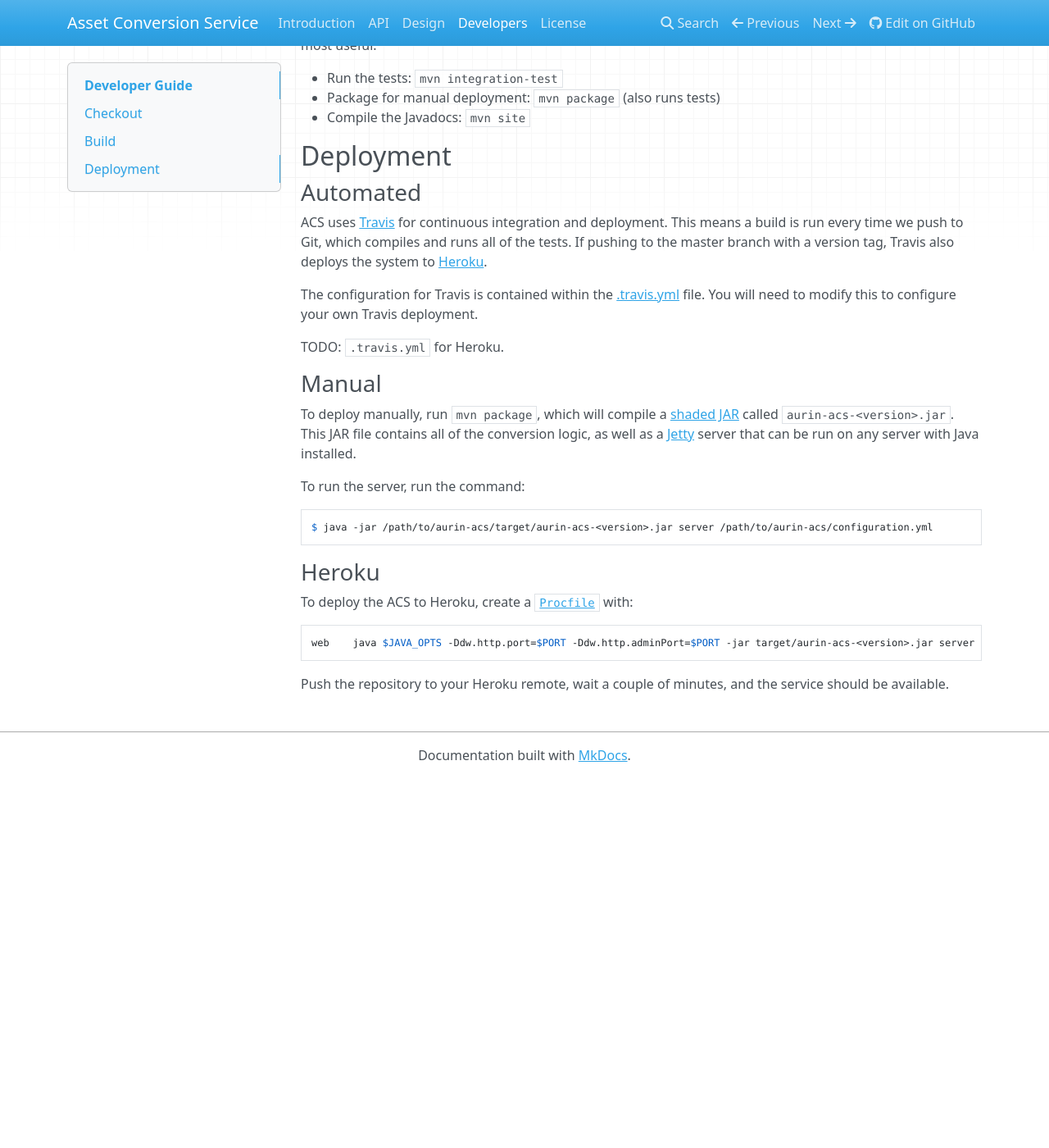
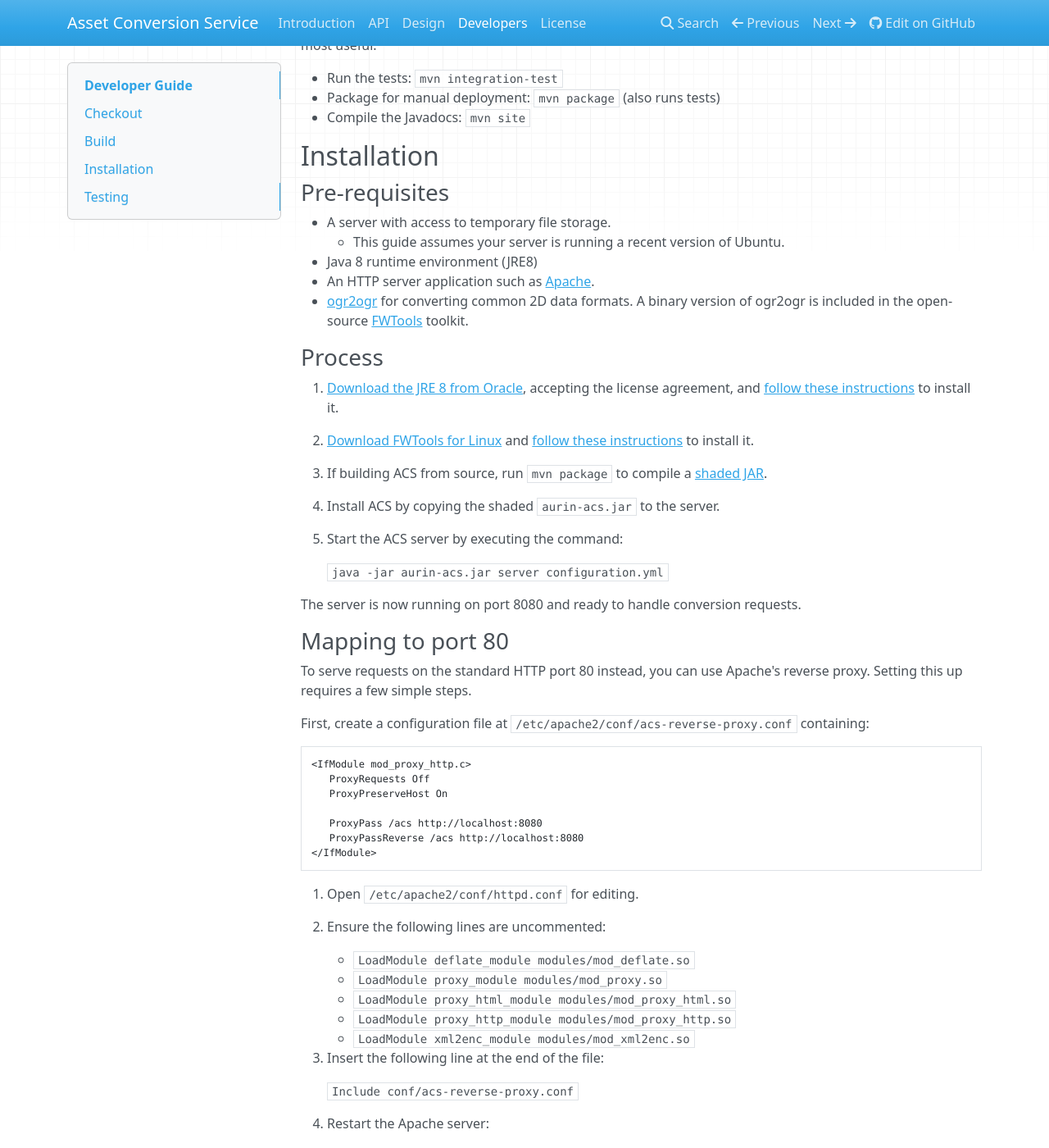
Before and after one commit to omni360/aurin-acs, an MkDocs documentation site: the page built from docs/developers.md, in a window 1280 px wide and 1400 px high, scrolled down 372 px. Shown: the whole window at 82% size. Built offline with MkDocs 1.6.1, drawn with Linux system fonts in a browser that asks for light colours; nearby versions of some CDN libraries; old or Windows-style settings are respelled for this version of MkDocs; before the commit the page ends 1321 px from its top, so only the background shows below that; some of the changed text lies outside the part shown.

Commit message:
Updated docs.

````diff
--- a/docs/developers.md
+++ b/docs/developers.md
@@ -19,46 +19,87 @@ are the most useful:
 * Package for manual deployment: `mvn package` (also runs tests)
 * Compile the Javadocs: `mvn site`
 
+## Installation
 
-## Deployment
+### Pre-requisites
 
-### Automated
+* A server with access to temporary file storage.
+    * This guide assumes your server is running a recent version of Ubuntu.
+* Java 8 runtime environment (JRE8)
+* An HTTP server application such as [Apache][apache].
+* [ogr2ogr][ogr] for converting common 2D data formats. A binary version of ogr2ogr is included in
+the open-source [FWTools][fwt] toolkit.
 
-ACS uses [Travis][travis] for continuous integration and deployment. This means a build is run every
-time we push to Git, which compiles and runs all of the tests. If pushing to the master branch with
-a version tag, Travis also deploys the system to [Heroku][heroku].
+### Process
 
-The configuration for Travis is contained within the [.travis.yml][travis.yml] file. You will need
-to modify this to configure your own Travis deployment.
+1. [Download the JRE 8 from Oracle][jre8], accepting the license agreement, and [follow these instructions][jre8install] to install it.
 
-TODO: `.travis.yml` for Heroku.
+2. [Download FWTools for Linux][fwt] and [follow these instructions][fwtinstall] to install it.
 
-### Manual
+3. If building ACS from source, run `mvn package` to compile a [shaded JAR][shade].
 
-To deploy manually, run `mvn package`, which will compile a [shaded JAR][shade] called
-`aurin-acs-<version>.jar`. This JAR file contains all of the conversion logic, as well as a
-[Jetty][jetty] server that can be run on any server with Java installed.
+4. Install ACS by copying the shaded `aurin-acs.jar` to the server.
 
-To run the server, run the command:
+5. Start the ACS server by executing the command:
 
-    $ java -jar /path/to/aurin-acs/target/aurin-acs-<version>.jar server /path/to/aurin-acs/configuration.yml
+    `java -jar aurin-acs.jar server configuration.yml`
 
-### Heroku
+The server is now running on port 8080 and ready to handle conversion requests.
 
-To deploy the ACS to Heroku, create a [`Procfile`][procfile] with:
+### Mapping to port 80
 
-    web    java $JAVA_OPTS -Ddw.http.port=$PORT -Ddw.http.adminPort=$PORT -jar target/aurin-acs-<version>.jar server configuration.yml
+To serve requests on the standard HTTP port 80 instead, you can use Apache's reverse proxy. Setting this up requires a few simple steps.
 
-Push the repository to your Heroku remote, wait a couple of minutes, and the service should be
-available.
+First, create a configuration file at `/etc/apache2/conf/acs-reverse-proxy.conf` containing:
+
+```
+<IfModule mod_proxy_http.c>
+   ProxyRequests Off
+   ProxyPreserveHost On
+
+   ProxyPass /acs http://localhost:8080
+   ProxyPassReverse /acs http://localhost:8080
+</IfModule>
+```
+
+2. Open `/etc/apache2/conf/httpd.conf` for editing.
+
+3. Ensure the following lines are uncommented:
+
+    * `LoadModule deflate_module modules/mod_deflate.so`
+    * `LoadModule proxy_module modules/mod_proxy.so`
+    * `LoadModule proxy_html_module modules/mod_proxy_html.so`
+    * `LoadModule proxy_http_module modules/mod_proxy_http.so`
+    * `LoadModule xml2enc_module modules/mod_xml2enc.so`
+
+4. Insert the following line at the end of the file:
+
+    `Include conf/acs-reverse-proxy.conf`
+
+5. Restart the Apache server:
+
+    `sudo service apache2 restart`
+
+6. You can now access the ACS API at `http://<hostname>/acs`.
+
+## Testing
+
+To check that the installation was successful, visit `http://<hostname>/acs`. Although the ACS
+does not have a Web application GUI, it should display a message telling you that.
 
 
+[apache]: https://httpd.apache.org/
+[fwt]: http://fwtools.loskot.net/FWTools-linux-2.0.6.tar.gz
+[fwtinstall]: http://fwtools.maptools.org/linux-main.html
 [github]: https://github.com/urbanetic/aurin-acs
+[heroku]: https://heroku.com/
 [javadocs]: http://javadocs.acs.urbanetic.net
+[jetty]: http://eclipse.org/jetty/
+[jre8]: http://www.oracle.com/technetwork/java/javase/downloads/index.html
+[jre8install]: http://docs.oracle.com/javase/8/docs/technotes/guides/install/linux_server_jre.html
 [maven]: https://maven.apache.org/
+[ogr]: http://www.gdal.org/ogr2ogr.html
+[procfile]: https://devcenter.heroku.com/articles/procfile
+[shade]: https://maven.apache.org/plugins/maven-shade-plugin/
 [travis]: https://travis-ci.org/
 [travis.yml]: https://github.com/urbanetic/aurin-acs/blob/develop/.travis.yml
-[heroku]: https://heroku.com/
-[shade]: https://maven.apache.org/plugins/maven-shade-plugin/
-[jetty]: http://eclipse.org/jetty/
-[procfile]: https://devcenter.heroku.com/articles/procfile
````
Also changed, not shown: docs/installation.md (deleted, +0 -82 lines).
